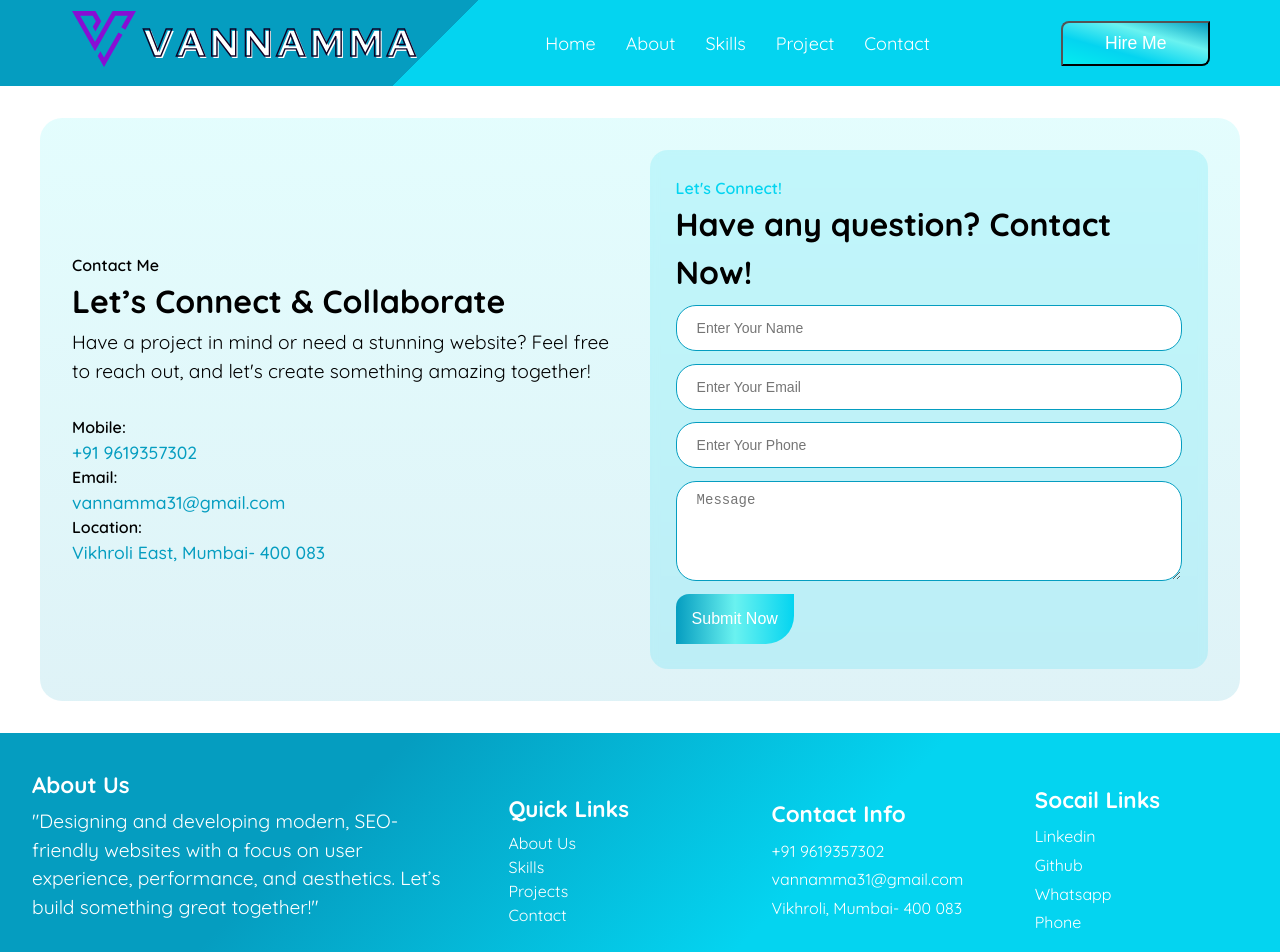
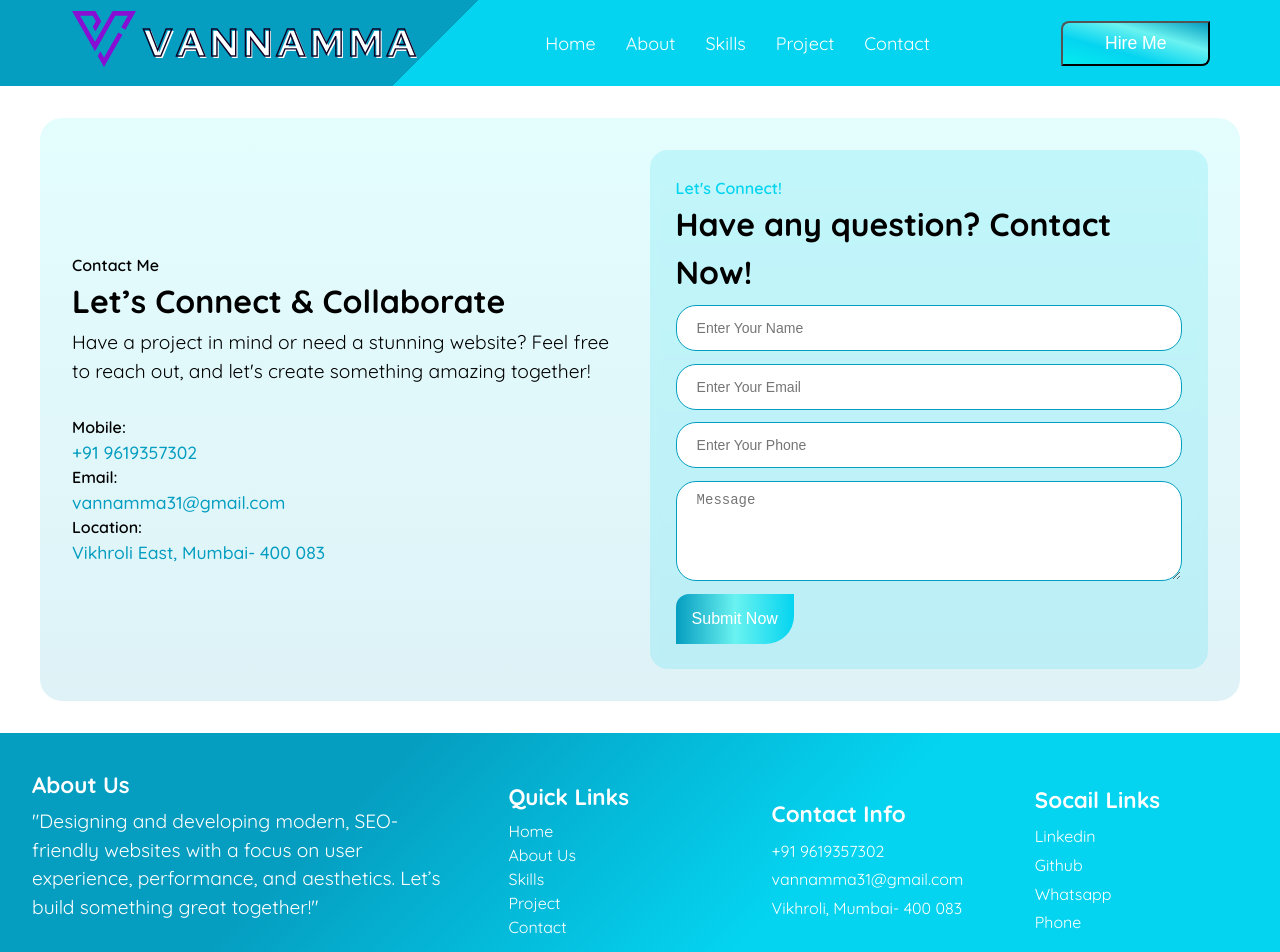
Before and after one commit to Vannamma148/react-portfolio, a React (Vite) app: page /contact in a window 1280 px wide. Shown: the top 952 px of the page. Built offline with nearby package versions, Linux system fonts and the light colour scheme.

Commit message:
Update Footer.jsx

```diff
--- a/src/components/Footer.jsx
+++ b/src/components/Footer.jsx
@@ -1,4 +1,5 @@
 import React from 'react'
+import { Link } from 'react-router-dom'
 
 export default function Footer() {
   return (
@@ -12,11 +13,12 @@
         <div className="quick-links ql">
             <h3 className="h-title">Quick Links</h3>
             <ul className="links">
+                <li><Link to="/">Home</Link></li>
+                        <li><Link to="/about">About Us</Link></li>
+                        <li><Link to="/skill">Skills</Link></li>
+                        <li><Link to="/project">Project</Link></li>
+                        <li><Link to="/contact">Contact</Link></li>
 
-                <li><a href="#about">About Us</a></li>
-                <li><a href="#skill">Skills</a></li>
-                <li><a href="#projects">Projects</a></li>
-                <li><a href="#contact">Contact</a></li>
             </ul>
         </div>
         <div className="quick-links">
```
